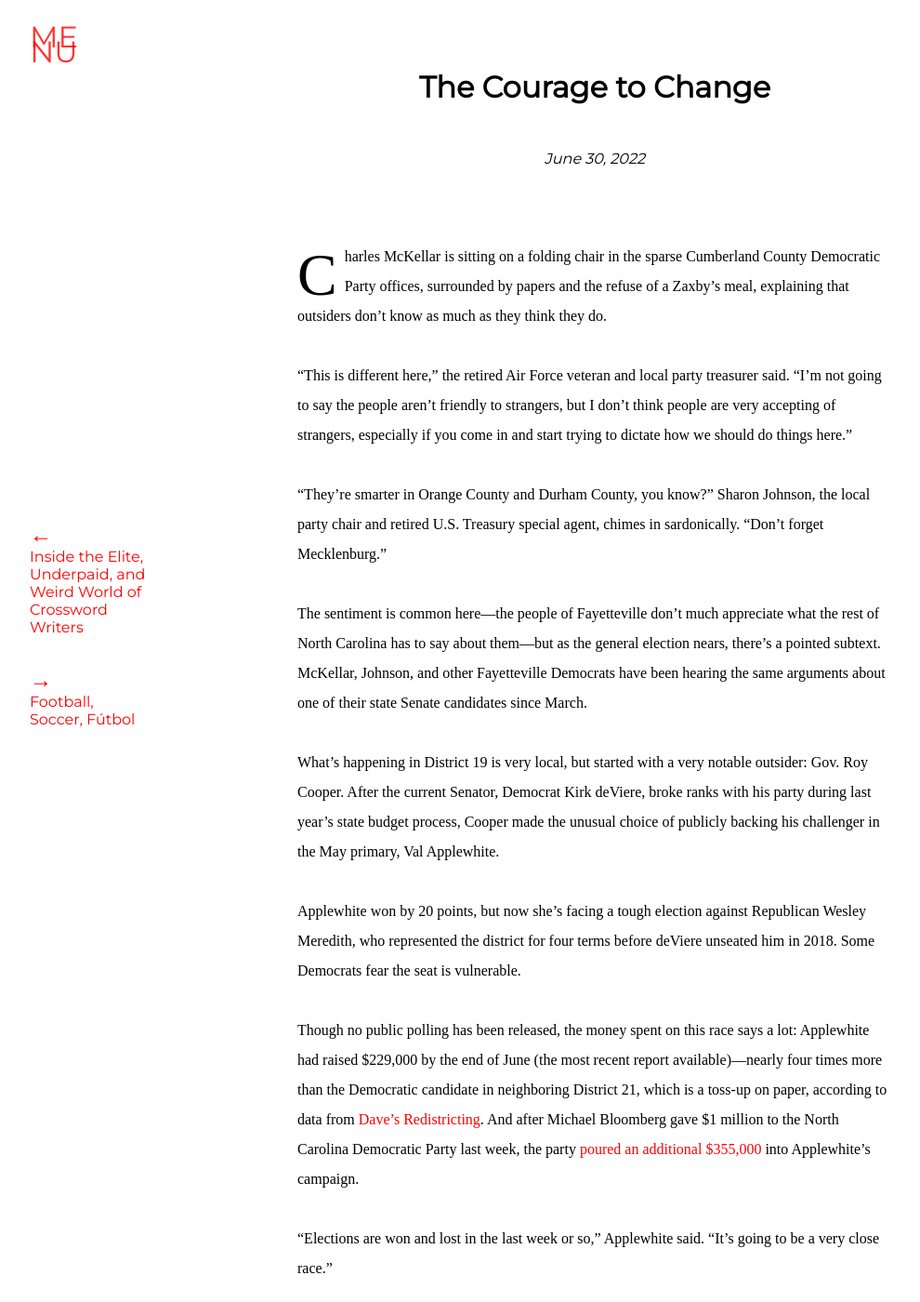
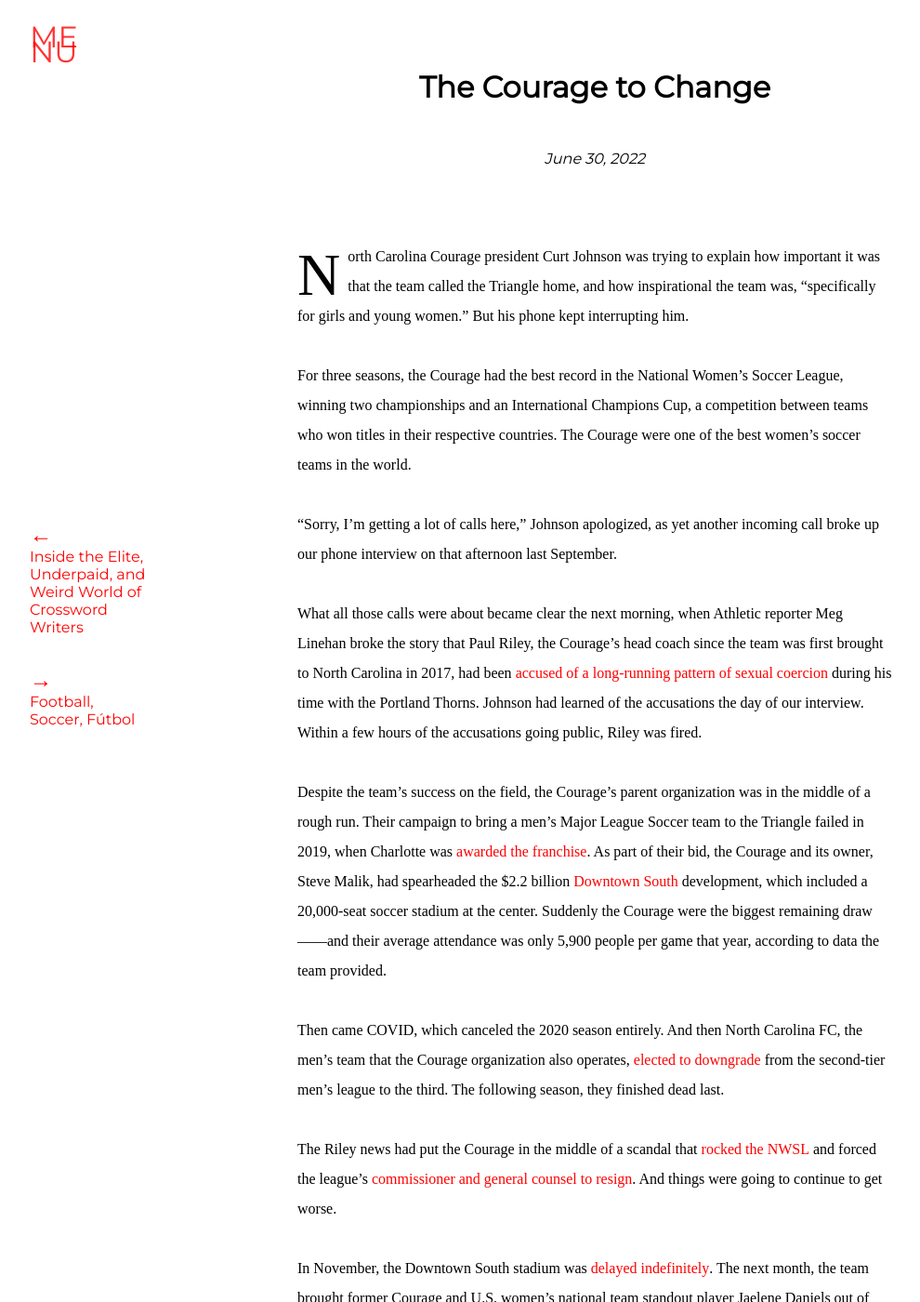
Before and after one commit to themhartman/themhartman.github.io, a Jekyll site: the page built from _posts/2022-06-30-courage-change.markdown, in a window 1280 px wide and 1400 px high, scrolled down 470 px. Shown: the whole window at 93% size, without its empty margins (0-990 px from the left). Built offline with Jekyll 4.4.1, drawn with Linux system fonts in a browser that asks for light colours; some web fonts are replaced; some of the changed text lies outside the part shown.

Commit message:
Update 2022-06-30-courage-change.markdown

```diff
--- a/_posts/2022-06-30-courage-change.markdown
+++ b/_posts/2022-06-30-courage-change.markdown
@@ -11,30 +11,32 @@
 layout: post
 image: /assets/img/theassembly.png
 ---
-Charles McKellar is sitting on a folding chair in the sparse Cumberland County Democratic Party offices, surrounded by papers and the refuse of a Zaxby’s meal, explaining that outsiders don’t know as much as they think they do.
+North Carolina Courage president Curt Johnson was trying to explain how important it was that the team called the Triangle home, and how inspirational the team was, “specifically for girls and young women.” But his phone kept interrupting him.
 
-“This is different here,” the retired Air Force veteran and local party treasurer said. “I’m not going to say the people aren’t friendly to strangers, but I don’t think people are very accepting of strangers, especially if you come in and start trying to dictate how we should do things here.”
+For three seasons, the Courage had the best record in the National Women’s Soccer League, winning two championships and an International Champions Cup, a competition between teams who won titles in their respective countries. The Courage were one of the best women’s soccer teams in the world.
 
-“They’re smarter in Orange County and Durham County, you know?” Sharon Johnson, the local party chair and retired U.S. Treasury special agent, chimes in sardonically. “Don’t forget Mecklenburg.”
+“Sorry, I’m getting a lot of calls here,” Johnson apologized, as yet another incoming call broke up our phone interview on that afternoon last September.
 
-The sentiment is common here—the people of Fayetteville don’t much appreciate what the rest of North Carolina has to say about them—but as the general election nears, there’s a pointed subtext. McKellar, Johnson, and other Fayetteville Democrats have been hearing the same arguments about one of their state Senate candidates since March.
+What all those calls were about became clear the next morning, when Athletic reporter Meg Linehan broke the story that Paul Riley, the Courage’s head coach since the team was first brought to North Carolina in 2017, had been [accused of a long-running pattern of sexual coercion](https://theathletic.com/2857633/2021/09/30/this-guy-has-a-pattern-amid-institutional-failure-former-nwsl-players-accuse-prominent-coach-of-sexual-coercion/) during his time with the Portland Thorns. Johnson had learned of the accusations the day of our interview. Within a few hours of the accusations going public, Riley was fired.
 
-What’s happening in District 19 is very local, but started with a very notable outsider: Gov. Roy Cooper. After the current Senator, Democrat Kirk deViere, broke ranks with his party during last year’s state budget process, Cooper made the unusual choice of publicly backing his challenger in the May primary, Val Applewhite.
+Despite the team’s success on the field, the Courage’s parent organization was in the middle of a rough run. Their campaign to bring a men’s Major League Soccer team to the Triangle failed in 2019, when Charlotte was [awarded the franchise](https://www.theassemblync.com/long-form/football-soccer-futbol/). As part of their bid, the Courage and its owner, Steve Malik, had spearheaded the $2.2 billion [Downtown South](https://www.visitdowntownsouth.com/) development, which included a 20,000-seat soccer stadium at the center. Suddenly the Courage were the biggest remaining draw——and their average attendance was only 5,900 people per game that year, according to data the team provided.
 
-Applewhite won by 20 points, but now she’s facing a tough election against Republican Wesley Meredith, who represented the district for four terms before deViere unseated him in 2018. Some Democrats fear the seat is vulnerable.
+Then came COVID, which canceled the 2020 season entirely. And then North Carolina FC, the men’s team that the Courage organization also operates, [elected to downgrade](https://www.northcarolinafc.com/news/2021/01/10/north-carolina-fc-makes-strategic-move-to-usl-league-one/) from the second-tier men’s league to the third. The following season, they finished dead last.
 
-Though no public polling has been released, the money spent on this race says a lot: Applewhite had raised $229,000 by the end of June (the most recent report available)—nearly four times more than the Democratic candidate in neighboring District 21, which is a toss-up on paper, according to data from [Dave’s Redistricting](https://davesredistricting.org/maps#viewmap::8288b613-df48-45a7-9bd1-5d9f9ca3d685). And after Michael Bloomberg gave $1 million to the North Carolina Democratic Party last week, the party [poured an](https://cf.ncsbe.gov/CFOrgLkup/ViewDocumentImage/?DID=282928) [additional $355,000](https://cf.ncsbe.gov/CFOrgLkup/ViewDocumentImage/?DID=282927) into Applewhite’s campaign.
+The Riley news had put the Courage in the middle of a scandal that [rocked the NWSL](https://www.washingtonpost.com/sports/2021/09/30/nwsl-abuse-north-carolina-courage-washington-spirit/) and forced the league’s [commissioner and general counsel to resign](https://www.espn.com/soccer/united-states-nwsl/story/4488556/nwsl-commish-baird-resigns-amid-misconduct-allegations-levelled-at-riley). And things were going to continue to get worse.
 
-“Elections are won and lost in the last week or so,” Applewhite said. “It’s going to be a very close race.”
+In November, the Downtown South stadium was [delayed indefinitely](https://www.newsobserver.com/news/local/counties/wake-county/article255945722.html). The next month, the team brought former Courage and U.S. women’s national team standout player Jaelene Daniels out of retirement—despite her infamous decision to turn down a national team call-up because she [refused to wear a special-edition Gay Pride jersey](https://www.espn.com/espnw/sports/story/_/id/23655663/jaelene-hinkle-says-decided-united-states-women-soccer-team-pride-month-call-christian-faith).
 
-Many have puzzled over why Cooper would risk complicating the District 19 race at a time when Republicans are only two seats away from a supermajority in the Senate.
+The Courage fans were incensed.
 
-“I don’t know what transpired between Kirk and the governor,” Johnson said. “I would love to know. I asked. He didn’t tell me.”
+“This is a tornado that our club willingly stepped back into,” said Jessica Turner, vice president of the Uproar, an independent organization for Courage fans. “They had to anticipate the backlash from not only Courage fans, but the greater women’s soccer community.”
 
-Cooper said he endorsed Applewhite because she “isn’t afraid to stand up to Right Wing Republicans.”
+As the team looked to recover from the controversies, Johnson was moved into a new role as “chief soccer officer.” The team [brought in Francie Gottsegen](https://www.northcarolinafc.com/news/2022/01/14/francie-gottsegen-named-president-of-north-carolina-football-club/) as club president in January.
 
-But now his veto power—the key to his governing strategy—is at stake, and District 19 might make the difference.
+“No question, I came in at a challenging time,” Gottsegen told me in May. “I certainly knew what I was walking into. We had our challenges, and challenges ebb and flow with any organization, regardless of what they are.”
+
+But now, halfway through the regular season, the Courage find themselves in last place. Ticket sales are abysmal, and the most loyal fans are frustrated with the front office. Whether the Courage can turn things around has as much to do with soccer as it does with politics—and whether they can attract enough spectators to become more than a niche attraction.
 
 ---
 
-_Read the rest at_ [The Assembly](https://www.theassemblync.com/politics/elections/cooper-district-19-senate/).
+_Read the rest at_ [The Assembly](https://www.theassemblync.com/long-form/nc-courage-womens-soccer/).
```
